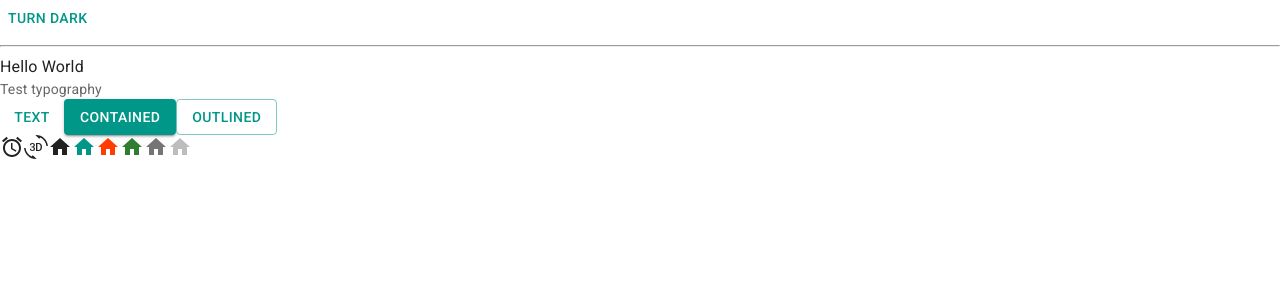
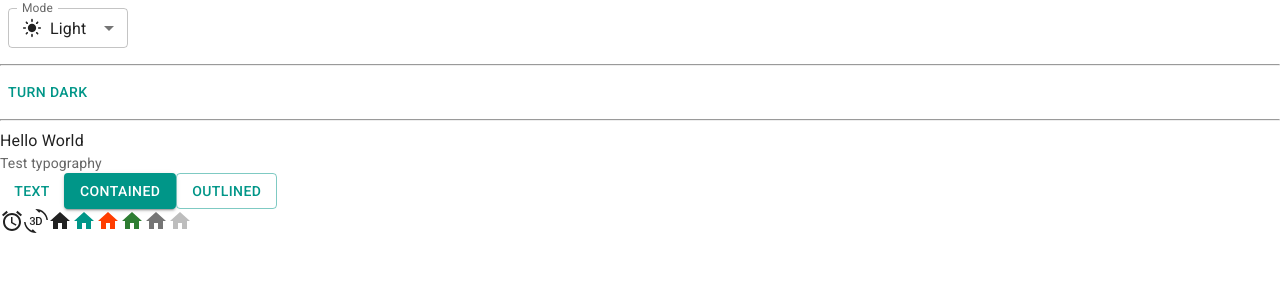
Before and after one commit to ghostoninternet/trello-client, a React (Vite) app: page / in a window 1280 px wide. Shown: the top 300 px of the page. Built offline with nearby package versions, Linux system fonts and the light colour scheme.

Commit message:
Adding dark mode and light mode and system mode

```diff
--- a/src/App.jsx
+++ b/src/App.jsx
@@ -4,9 +4,59 @@
 import HomeIcon from '@mui/icons-material/Home'
 import Typography from '@mui/material/Typography'
 import { useColorScheme } from '@mui/material/styles'
+import InputLabel from '@mui/material/InputLabel'
+import MenuItem from '@mui/material/MenuItem'
+import FormControl from '@mui/material/FormControl'
+import Select from '@mui/material/Select'
+import LightModeIcon from '@mui/icons-material/LightMode'
+import DarkModeOutlinedIcon from '@mui/icons-material/DarkModeOutlined'
+import SettingsBrightnessIcon from '@mui/icons-material/SettingsBrightness'
+import Box from '@mui/material/Box'
+// import useMediaQuery from '@mui/material/useMediaQuery'
+
+function ModeSelect() {
+  const { mode, setMode } = useColorScheme()
+  const handleChange = (event) => {
+    const selectedMode = event.target.value
+    setMode(selectedMode)
+  }
+
+  return (
+    <FormControl sx={{ m: 1, minWidth: 120 }} size="small">
+      <InputLabel id="label-select-dark-light-mode">Mode</InputLabel>
+      <Select
+        labelId="label-select-dark-light-mode"
+        id="select-dark-light-mode"
+        value={mode}
+        label="Mode"
+        onChange={handleChange}
+      >
+        <MenuItem value="light">
+          <div style={{ display: 'flex', alignItems: 'center', gap: '8px' }}>
+            <LightModeIcon fontSize="small" /> Light
+          </div>
+        </MenuItem>
+        <MenuItem value="dark">
+          <Box sx={{ display: 'flex', alignItems: 'center', gap: 1 }}>
+            <DarkModeOutlinedIcon fontSize="small" /> Dark
+          </Box>
+        </MenuItem>
+        <MenuItem value="system">
+          <Box sx={{ display: 'flex', alignItems: 'center', gap: 1 }}>
+            <SettingsBrightnessIcon fontSize="small" /> System
+          </Box>
+        </MenuItem>
+      </Select>
+    </FormControl>
+  )
+}
 
 function ModeToggle() {
   const { mode, setMode } = useColorScheme()
+  // const prefersDarkMode = useMediaQuery('(prefers-color-scheme: dark)')
+  // const prefersLightMode = useMediaQuery('(prefers-color-scheme: light)')
+  // console.log(prefersDarkMode)
+  // console.log(prefersLightMode)
   return (
     <Button
       onClick={() => {
@@ -22,6 +72,8 @@
 
   return (
     <>
+      <ModeSelect />
+      <hr />
       <ModeToggle />
       <hr />
       <div>Hello World</div>
```
